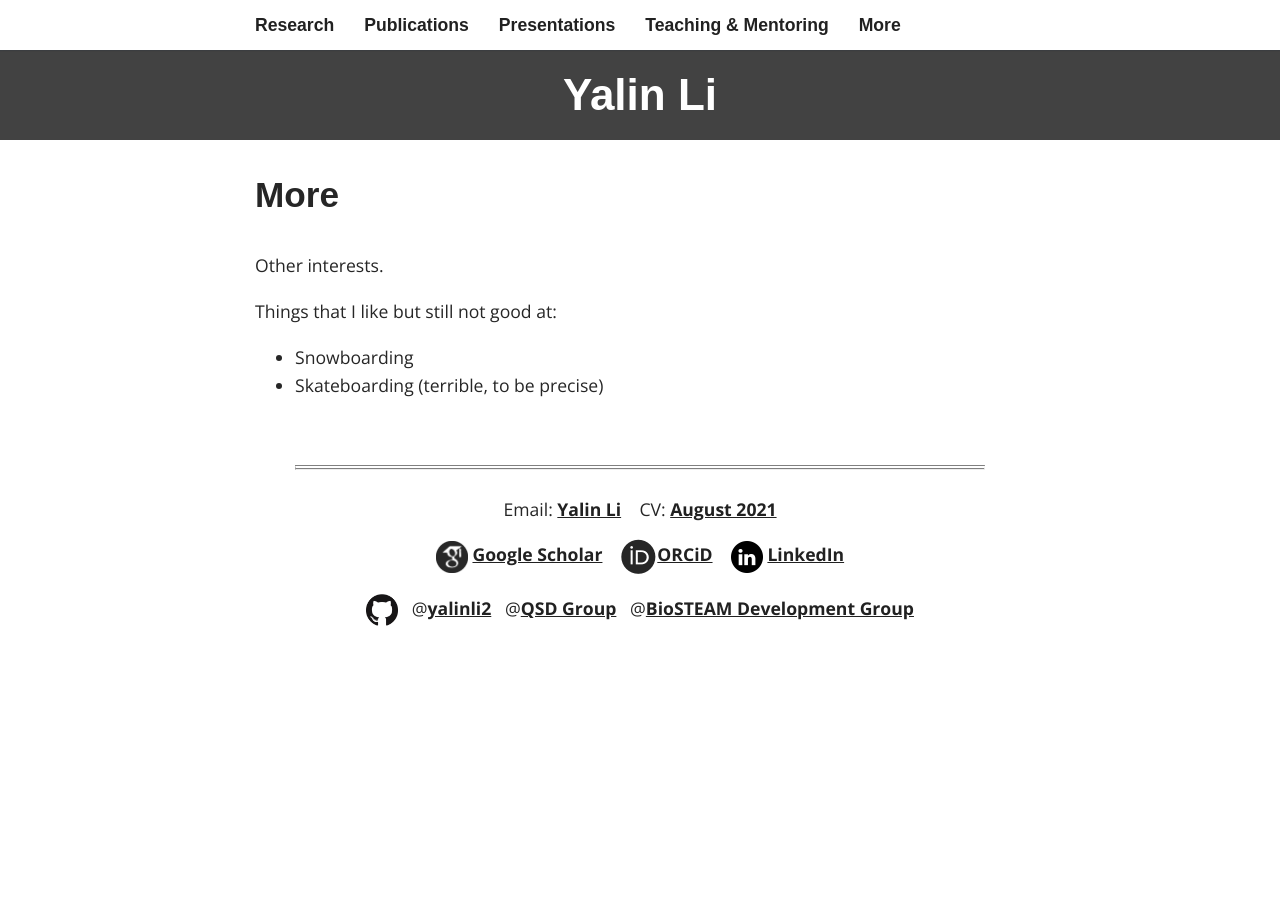
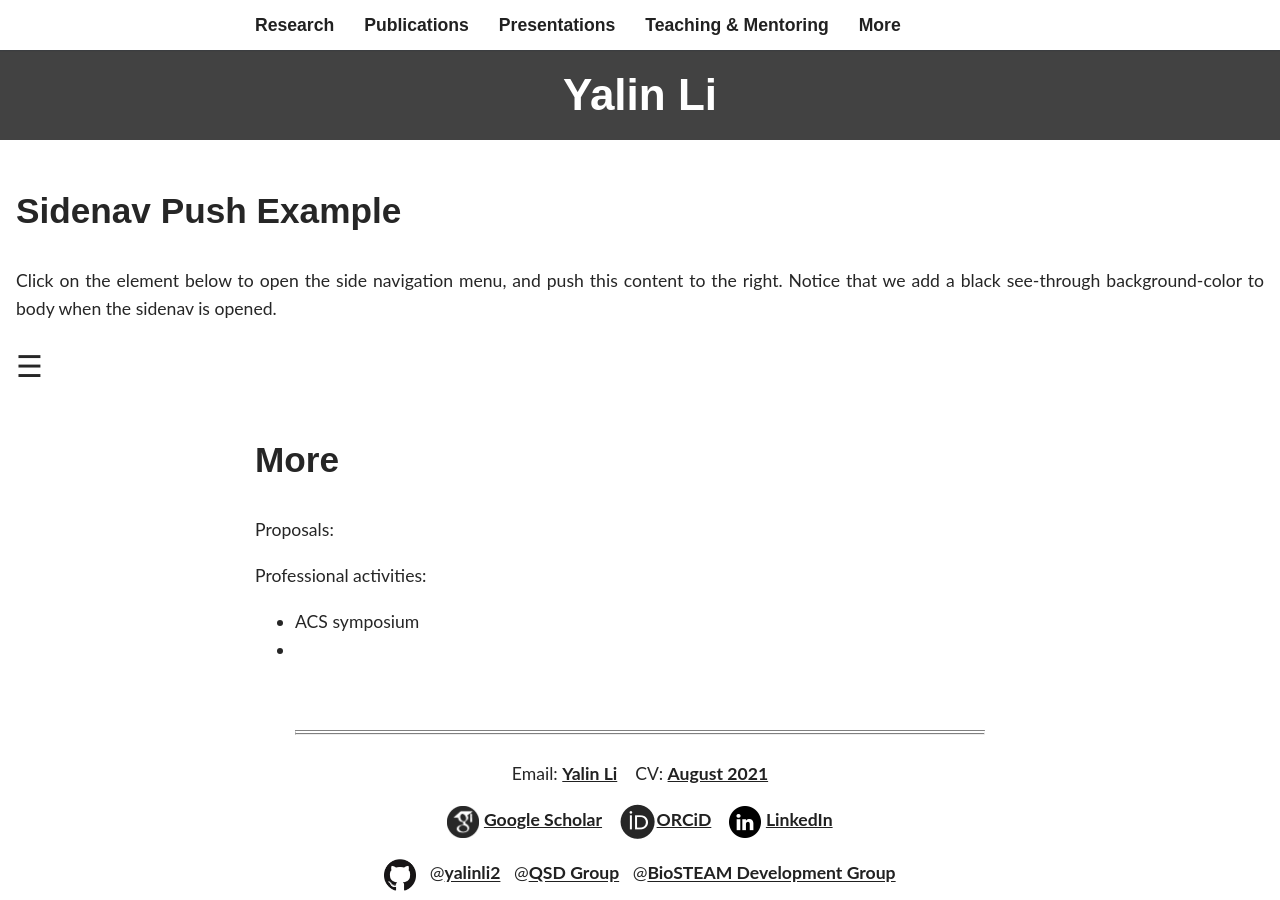
Before and after one commit to yalinli2/webpage, a Jekyll site: the page built from _pages/5_more.md, in a window 1280 px wide and 900 px high. Built offline with Jekyll 4.4.1, drawn with Linux system fonts in a browser that asks for light colours; some web fonts are replaced.

Commit message:
add copied codes for navigation bar

```diff
--- a/_layouts/default.html
+++ b/_layouts/default.html
@@ -1,11 +1,105 @@
 <!DOCTYPE html>
 <html>
   {% include header.html %}
+<head>
+  {% include head.html %}
+<meta name="viewport" content="width=device-width, initial-scale=1">
+
+<!-- add body style -->
+<style>
+body {
+  font-family: "Lato", sans-serif;
+  transition: background-color .5s;
+}
+
+.sidenav {
+  height: 100%;
+  width: 0;
+  position: fixed;
+  z-index: 1;
+  top: 0;
+  left: 0;
+  background-color: #111;
+  overflow-x: hidden;
+  transition: 0.5s;
+  padding-top: 200px;
+}
+
+/* links */
+.sidenav a {
+  padding: 8px 8px 8px 32px;
+  text-decoration: none;
+  font-size: 25px;
+  color: #818181;
+  display: block;
+  transition: 0.3s;
+}
+
+.sidenav a:hover {
+  color: #f1f1f1;
+}
+
+.sidenav .closebtn {
+  position: absolute;
+  top: 0;
+  right: 25px;
+  font-size: 36px;
+  margin-left: 50px;
+  padding-top: 200px;
+}
+
+#main {
+  transition: margin-left .5s;
+  padding: 16px;
+}
+
+@media screen and (max-height: 450px) {
+  .sidenav {padding-top: 15px;}
+  .sidenav a {font-size: 18px;}
+}
+</style>
+</head>
+
+<!-- add body content -->
 <body>
-    {% include head.html %}
+<div id="mySidenav" class="sidenav">
+  <a href="javascript:void(0)" class="closebtn" onclick="closeNav()">&times;</a>
+  <a href="#">About</a>
+  <a href="#">Services</a>
+  <a href="#">Clients</a>
+  <a href="#">Contact</a>
+</div>
+
+<div id="main">
+  <h2>Sidenav Push Example</h2>
+  <p>Click on the element below to open the side navigation menu, and push this content to the right. Notice that we add a black see-through background-color to body when the sidenav is opened.</p>
+  <span style="font-size:30px;cursor:pointer" onclick="openNav()">&#9776; </span>
+</div>
+
+
+<!-- define functinos to open/close navigation menu -->
+<script>
+function openNav() {
+  document.getElementById("mySidenav").style.width = "250px";
+  document.getElementById("main").style.marginLeft = "250px";
+  document.body.style.backgroundColor = "rgba(0,0,0,0.4)";
+}
+
+function closeNav() {
+  document.getElementById("mySidenav").style.width = "0";
+  document.getElementById("main").style.marginLeft= "0";
+  document.body.style.backgroundColor = "white";
+}
+</script>
+
+
 <main>
+
 <article>{{ content }}</article>
+
+<!-- footer -->
 {% include footer.html %}
+
 </main>
 </body>
 </html>
--- a/_pages/5_more.md
+++ b/_pages/5_more.md
@@ -4,8 +4,10 @@ title: More
 permalink: /more/
 ---
 
-Other interests.
+Proposals:
 
-Things that I like but still not good at:
-- Snowboarding
-- Skateboarding (terrible, to be precise)
+
+Professional activities:
+
+- ACS symposium
+-
```
Also changed, not shown: _pages/3_presentations.md (+2 -0 lines), index.md (+1 -1 lines), _sass/_base.scss (line endings or trailing spaces). Lines whose indentation alone changed are shown as unchanged.
